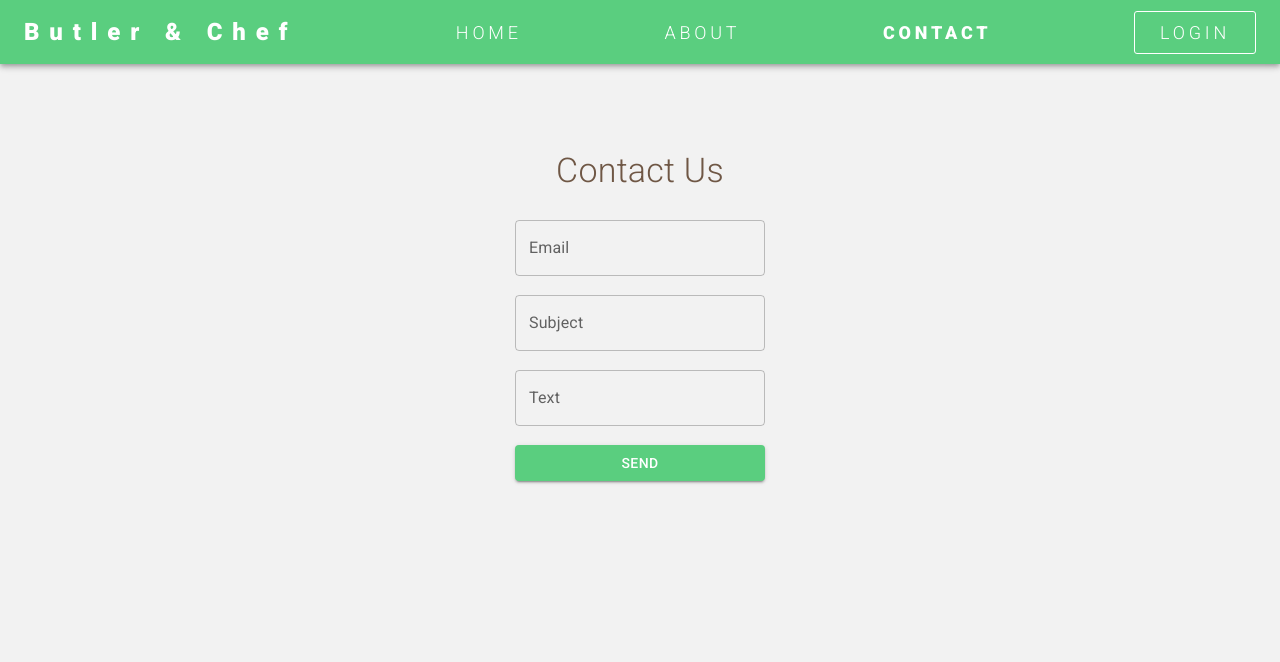
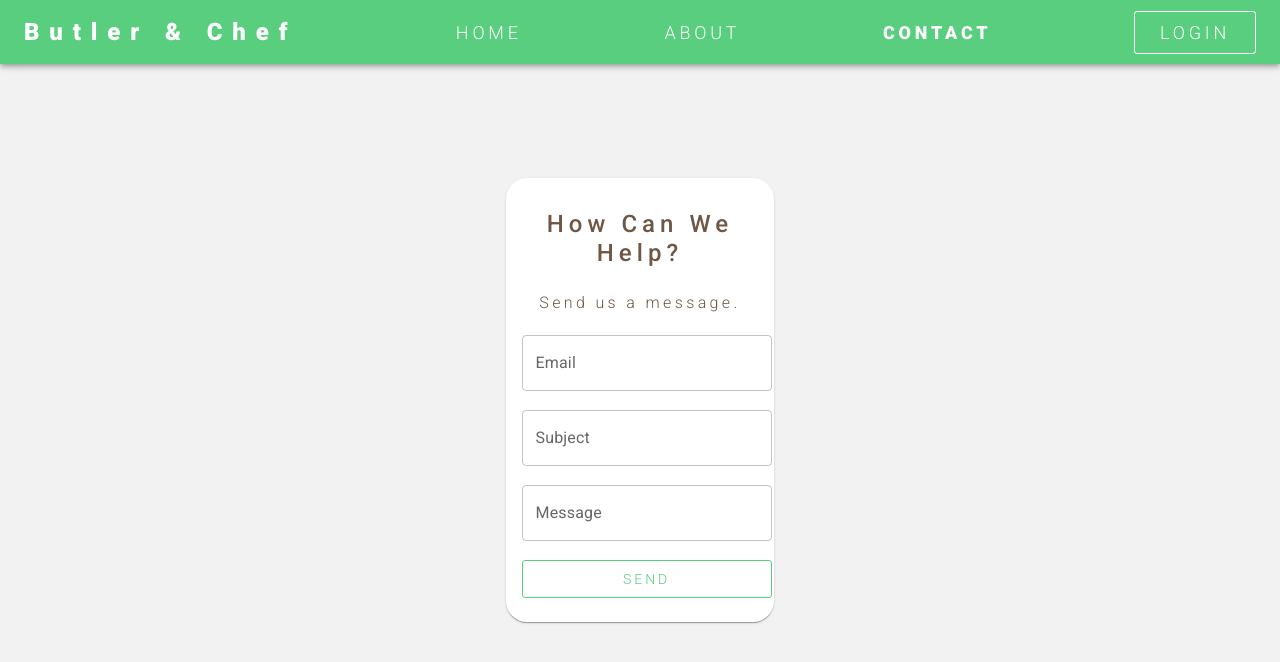
Before and after one commit to MariamElZaatari/react_authentication_app, a React (Create React App) app: page /contact in a window 1280 px wide. Shown: the top 662 px of the page. Built offline with nearby package versions, Linux system fonts and the light colour scheme.

Commit message:
Card Size Fixed, Subtitle Style Added, Contact Page Restructured and Designed, Login Page Subtitle Added

```diff
--- a/src/assets/css/app.css
+++ b/src/assets/css/app.css
@@ -38,7 +38,7 @@
 .card{
     border-radius: 21px !important;
     width: 21vw;
-    height: 41vh;
+    height: fit-content;
 }
 
 .button {
@@ -74,4 +74,11 @@
     letter-spacing: 0.21em !important;
     text-transform: capitalize;
     font-weight: 500 !important;
+    font-size: x-large !important;
 }
+.subtitle{
+    letter-spacing: 0.21em !important;
+    font-weight: 300 !important;
+    font-size: medium !important;
+    padding-top: 0 !important;
+}
--- a/src/pages/Contact.js
+++ b/src/pages/Contact.js
@@ -6,6 +6,9 @@ import Button from '@mui/material/Button';
 import Alert from '@mui/material/Alert';
 import isEmail from 'validator/lib/isEmail';
 import ContactService from '../services/ContactService';
+import Card from '@mui/material/Card';
+import CardContent from '@mui/material/CardContent';
+import Grid from '@mui/material/Grid';
 
 export default function Contact() {
 
@@ -66,31 +69,53 @@ export default function Contact() {
   }
 
   return (
-    <div>
-      <Container maxWidth="lg" className="section" align="center">
-        <Typography gutterBottom variant="h4" component="div" pt={2} pb={2} align="center" fontWeight={300} className="clr_brown_text">
-          Contact Us
+    <Grid
+      container
+      spacing={0}
+      direction="column"
+      alignItems="center"
+      justifyContent="center"
+      style={{ minHeight: '84vh' }}
+    >
+
+      <Grid item xs={3}>
+
+        <Card className='card'>
+          <CardContent align="center" width="50vw">
+            <Typography gutterBottom variant="h4" component="div" pt={2} pb={2} align="center" fontWeight={300} className="clr_brown_text title">
+              How can we help?
+            </Typography>
+            <Typography gutterBottom variant="h4" component="div" pt={2} pb={2} align="center" fontWeight={300} className="clr_brown_text subtitle">
+              Send us a message.
             </Typography>
             <TextField
               error={emailError}
               color="success"
               label="Email"
+              placeholder='Enter your email...'
               onChange={(e) => emailHandler(e.target.value)}
             /><br /><br />
             <TextField
               error={subjectError}
               color="success"
               label="Subject"
+              placeholder='Enter subject of message...'
               onChange={(e) => subjectHandler(e.target.value)}
             /><br /><br />
             <TextField
               error={textError}
               color="success"
-          label="Text"
+              label="Message"
+              placeholder='Enter your message...'
               onChange={(e) => textHandler(e.target.value)}
             /><br /><br />
             {PostMessageFailedAlert ? <>{PostMessageFailedAlert} <br /></> : null}
-        <Button className="clr_green" variant="contained" onClick={postMessageHandler}>Send</Button>
-      </Container></div>
+
+            <Button className="button" onClick={postMessageHandler}>Send</Button>
+          </CardContent>
+        </Card>
+
+      </Grid>
+    </Grid>
   )
 }
--- a/src/pages/Login.js
+++ b/src/pages/Login.js
@@ -112,6 +112,9 @@ export default function Login() {
             <Typography gutterBottom variant="h4" component="div" pt={2} pb={2} align="center" fontWeight={300} className="clr_brown_text title">
               Welcome Back
             </Typography>
+            <Typography gutterBottom variant="h4" component="div" pt={2} pb={2} align="center" fontWeight={300} className="clr_brown_text subtitle">
+              You have been missed.
+            </Typography>
             <TextField
               error={emailError}
               label="Email"
```
Lines whose indentation alone changed are shown as unchanged.
